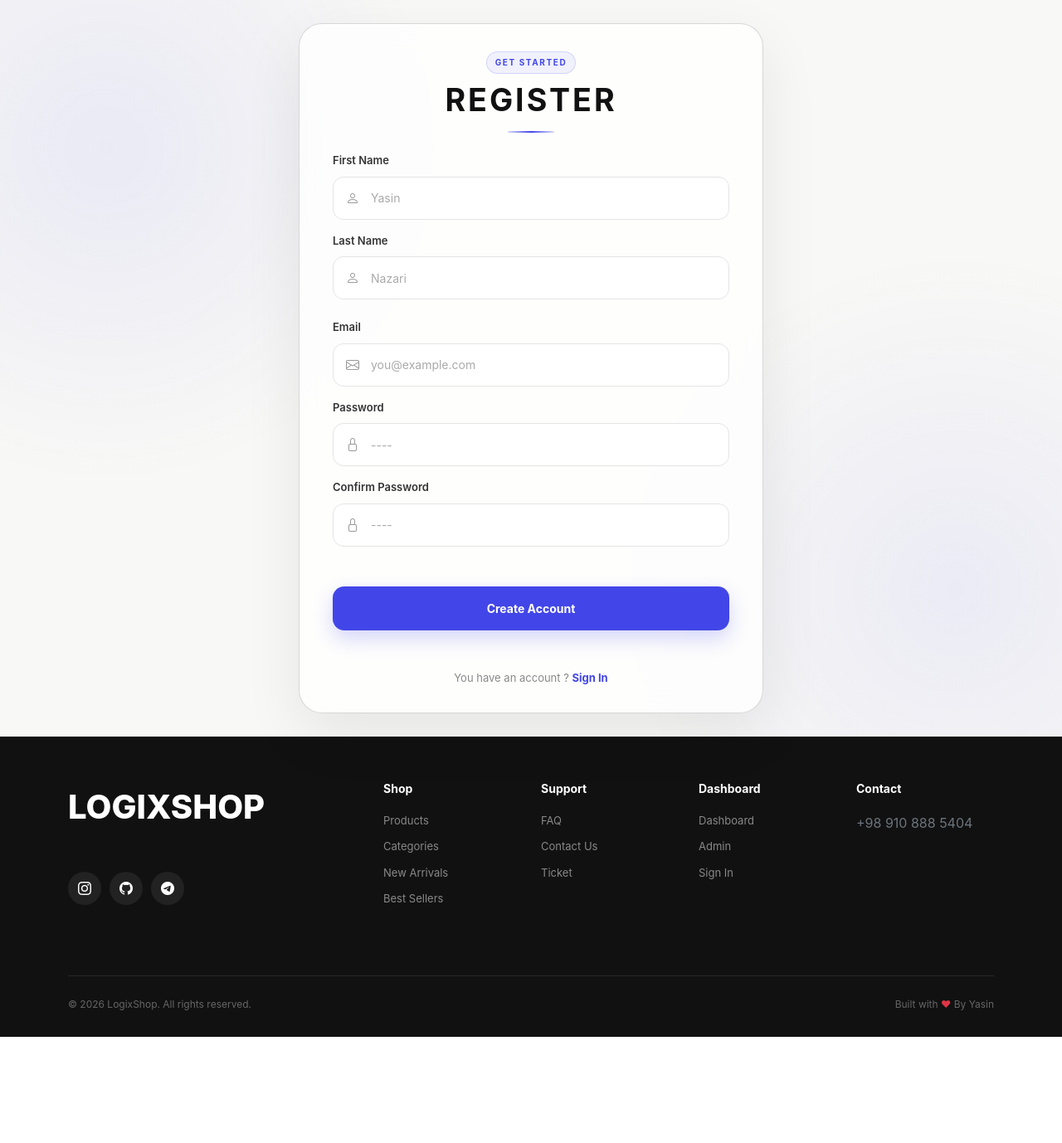
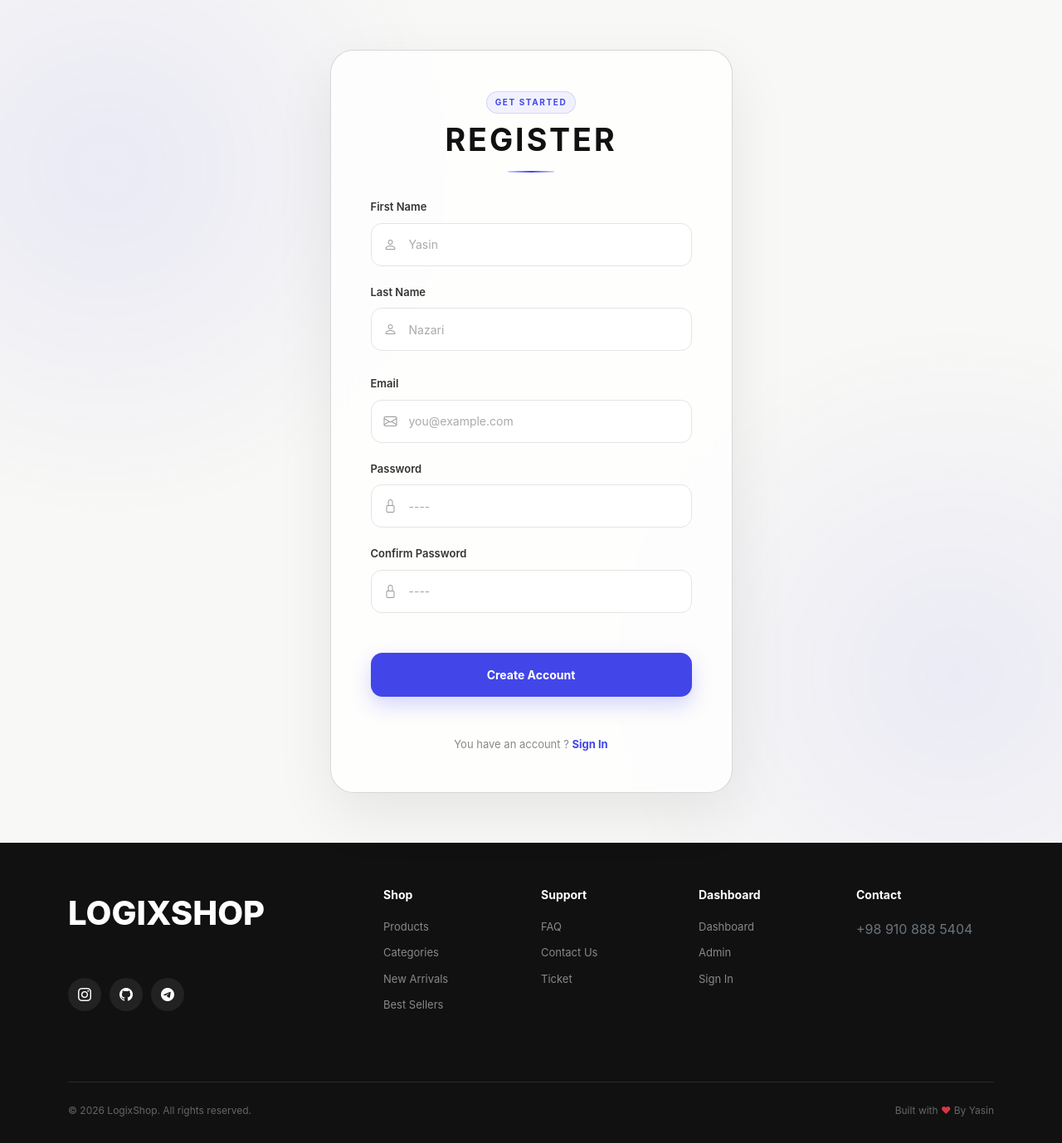
Before and after one commit to yasinnazari/LogixShop, a Django app: page /register/ in a window 1280 px wide. Shown: the part 93-1471 px from the top of the page at 83% size. Before the commit the page ends 1343 px from the top, so only its background shows below. Run offline with Django 5.2, Linux system fonts and the light colour scheme; parts of the project's set-up code (start-up, migrations or seed data) failed here and were passed over.

Commit message:
Changed some styles

```diff
--- a/shop/static/css/register.css
+++ b/shop/static/css/register.css
@@ -3,16 +3,22 @@
 }
 
 .register-page .login-card {
-  max-width: 560px;
-  padding: 32px 40px;
+  margin: 2rem 0;
+  max-width: 485px;
 }
 
 .register-page .login-header {
-  margin-bottom: 24px;
+  margin-bottom: 2rem;
 }
 
 .register-page .form-group {
-  margin-bottom: 16px;
+  margin-bottom: 22px;
+}
+
+.register-page .input-wrapper input {
+  height: 52px;
+  padding: 0 45px;
+  font-size: 14px;
 }
 
 .register-name-row {
--- a/shop/templates/auth/login.html
+++ b/shop/templates/auth/login.html
@@ -13,7 +13,7 @@
       <div class="login-wrapper">
          <div class="login-card">
             <div class="login-header auth-heading">
-               <span class="login-label">WELCOME BACK</span>
+               <span class="login-label">WELCOME</span>
                <h1>SIGN IN</h1>
             </div>
 
```
